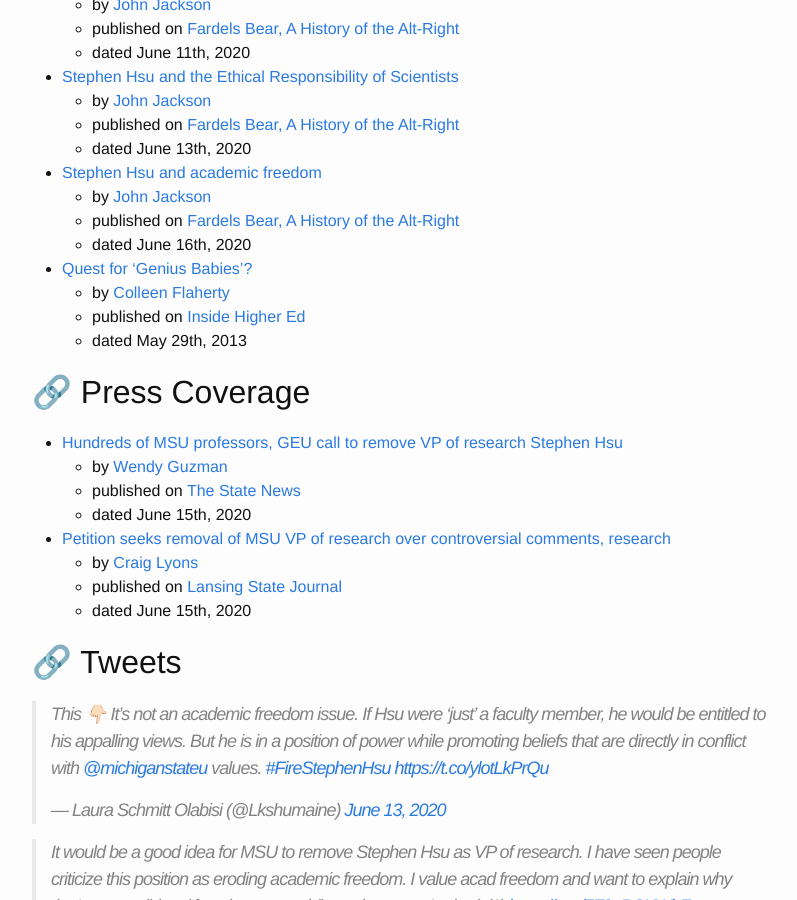
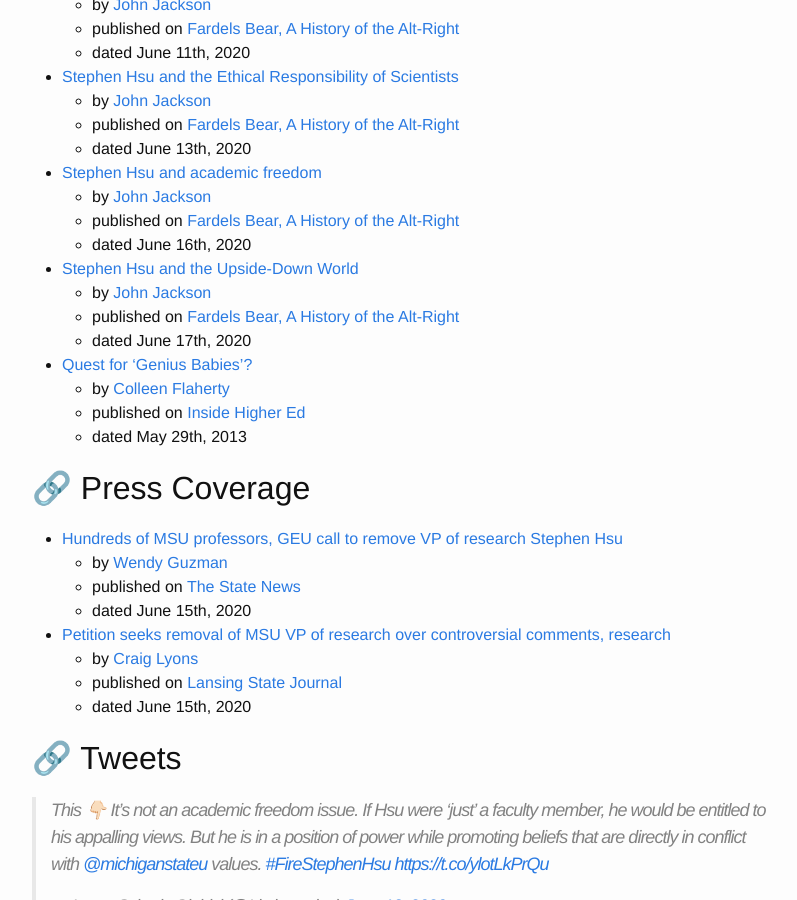
Before and after one commit to mmore500/mmore500.github.io, a Jekyll site: the page built from blog_professional/_posts/2020-06-16-firestephenhsu-listing.md, in a window 1280 px wide and 900 px high, scrolled down 1122 px. Shown: the whole window, without its empty margins (238-1035 px from the left). Built offline with Jekyll 4.4.1, drawn with Linux system fonts in a browser that asks for light colours; emoji names are drawn with the system emoji font; comment, search, counter and statistics services are not loaded; some of the changed text lies outside the part shown.

Commit message:
Add new John Jackson post

```diff
--- a/blog_professional/_posts/2020-06-16-firestephenhsu-listing.md
+++ b/blog_professional/_posts/2020-06-16-firestephenhsu-listing.md
@@ -41,6 +41,10 @@
 	* by [John Jackson](https://lbc.msu.edu/about/directory/jackson-j.html)
 	* published on [Fardels Bear, A History of the Alt-Right](https://lbc.msu.edu/about/directory/jackson-j.html)
   * dated June 16th, 2020
+* [Stephen Hsu and the Upside-Down World](https://altrightorigins.com/2020/06/17/hsu-defenders/)
+  * by [John Jackson](https://lbc.msu.edu/about/directory/jackson-j.html)
+  * published on [Fardels Bear, A History of the Alt-Right](https://lbc.msu.edu/about/directory/jackson-j.html)
+  * dated June 17th, 2020
 * [Quest for 'Genius Babies'?](https://www.insidehighered.com/news/2013/05/29/wake-controversy-over-harvard-dissertation-race-and-iq-scrutiny-michigan-state)
 	* by [Colleen Flaherty](https://www.insidehighered.com/users/colleen-flaherty)
 	* published on [Inside Higher Ed](https://www.insidehighered.com/)
```
Also changed, not shown: other parts of blog_professional/_posts/2020-06-16-firestephenhsu-listing.md (+1 -1 lines).
